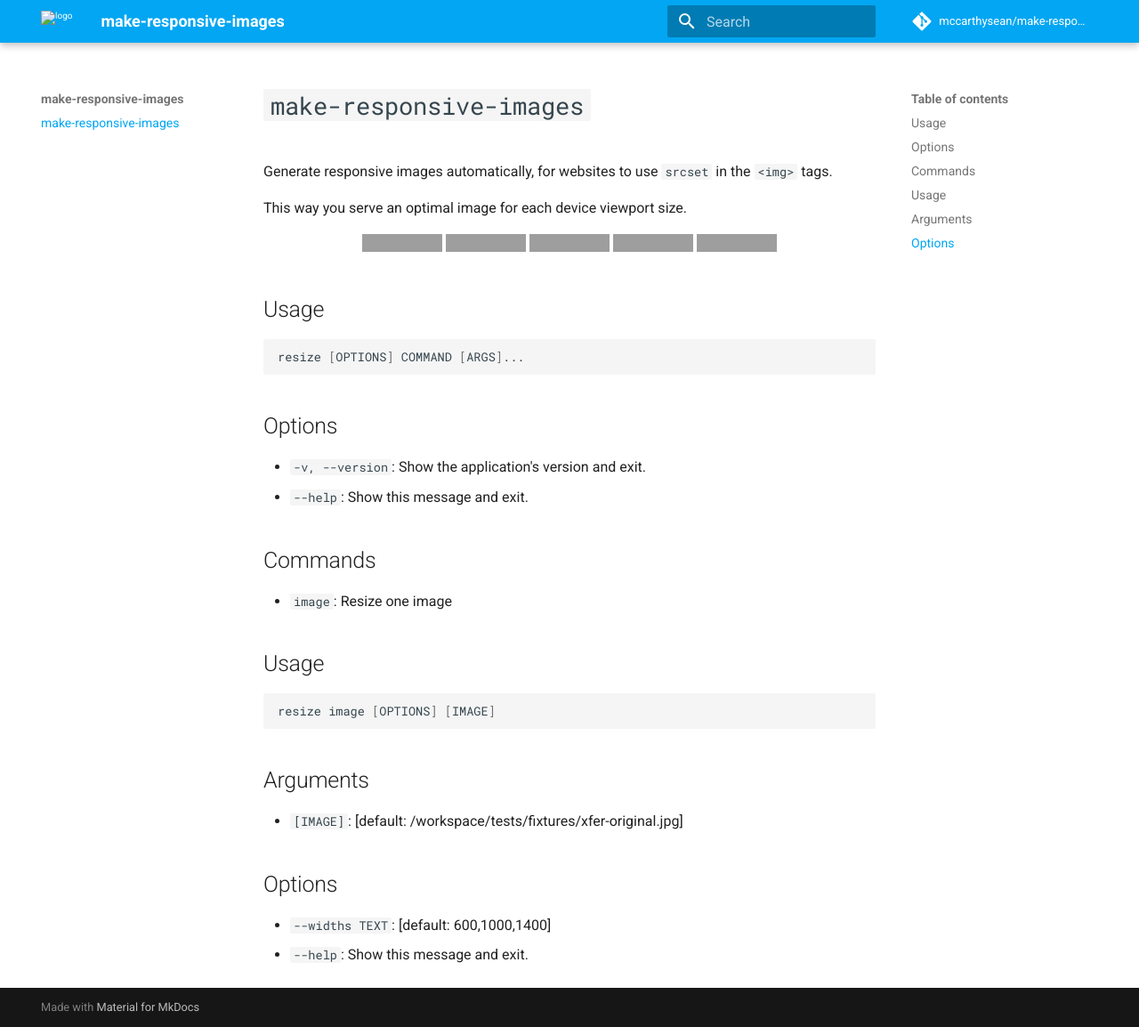
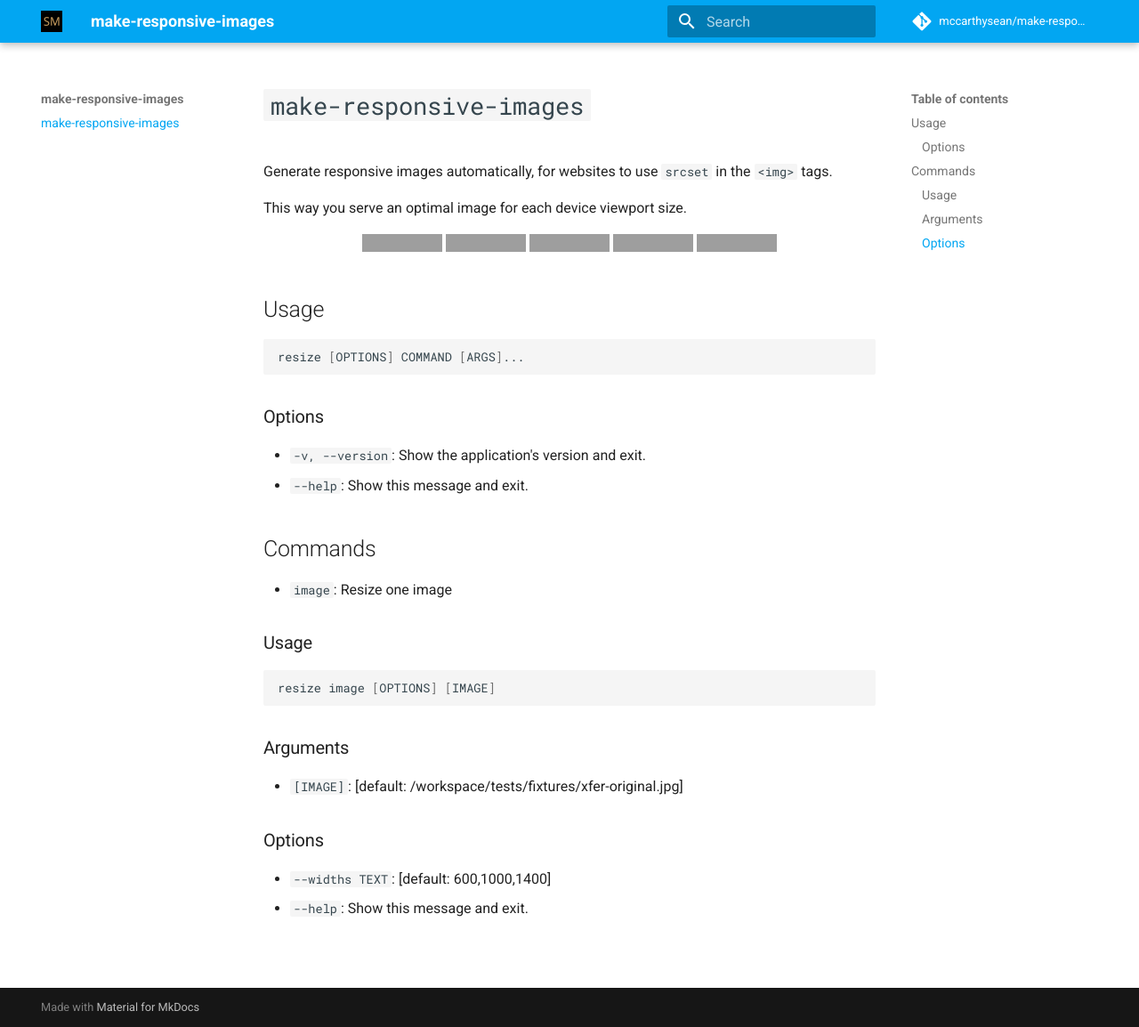
Before and after one commit to mccarthysean/make-responsive-images, an MkDocs documentation site: the page built from docs/index.md, in a window 1280 px wide and 1154 px high. Shown: the whole window at 89% size. Built offline with MkDocs 1.6.1 and Material for MkDocs 9.7.7, drawn with Linux system fonts in a browser that asks for light colours; comment, search, counter and statistics services are not loaded; grey boxes are pictures that could not be loaded.

Commit message:
better docs

````diff
--- a/docs/index.md
+++ b/docs/index.md
@@ -28,7 +28,7 @@ This way you serve an optimal image for each device viewport size.
 resize [OPTIONS] COMMAND [ARGS]...
 ```
 
-## Options
+### Options
 
 * `-v, --version`: Show the application's version and exit.
 * `--help`: Show this message and exit.
@@ -37,17 +37,17 @@ resize [OPTIONS] COMMAND [ARGS]...
 
 * `image`: Resize one image
 
-## Usage
+### Usage
 
 ```bash
 resize image [OPTIONS] [IMAGE]
 ```
 
-## Arguments
+### Arguments
 
 * `[IMAGE]`: [default: /workspace/tests/fixtures/xfer-original.jpg]
 
-## Options
+### Options
 
 * `--widths TEXT`: [default: 600,1000,1400]
 * `--help`: Show this message and exit.
--- a/mkdocs.yml
+++ b/mkdocs.yml
@@ -29,15 +29,11 @@ theme:
     text: Roboto
     code: Roboto Mono
   favicon: assets/favicon.png
-  # icon:
-  #   # logo: logo
-  #   logo: img/favicon.ico
+  logo: assets/favicon.ico
 
   palette:
     primary: light blue
     accent: indigo
-  # logo: img/ijack-logo.png
-  logo: img/favicon.ico
 
 nav:
   - make-responsive-images: index.md
````
